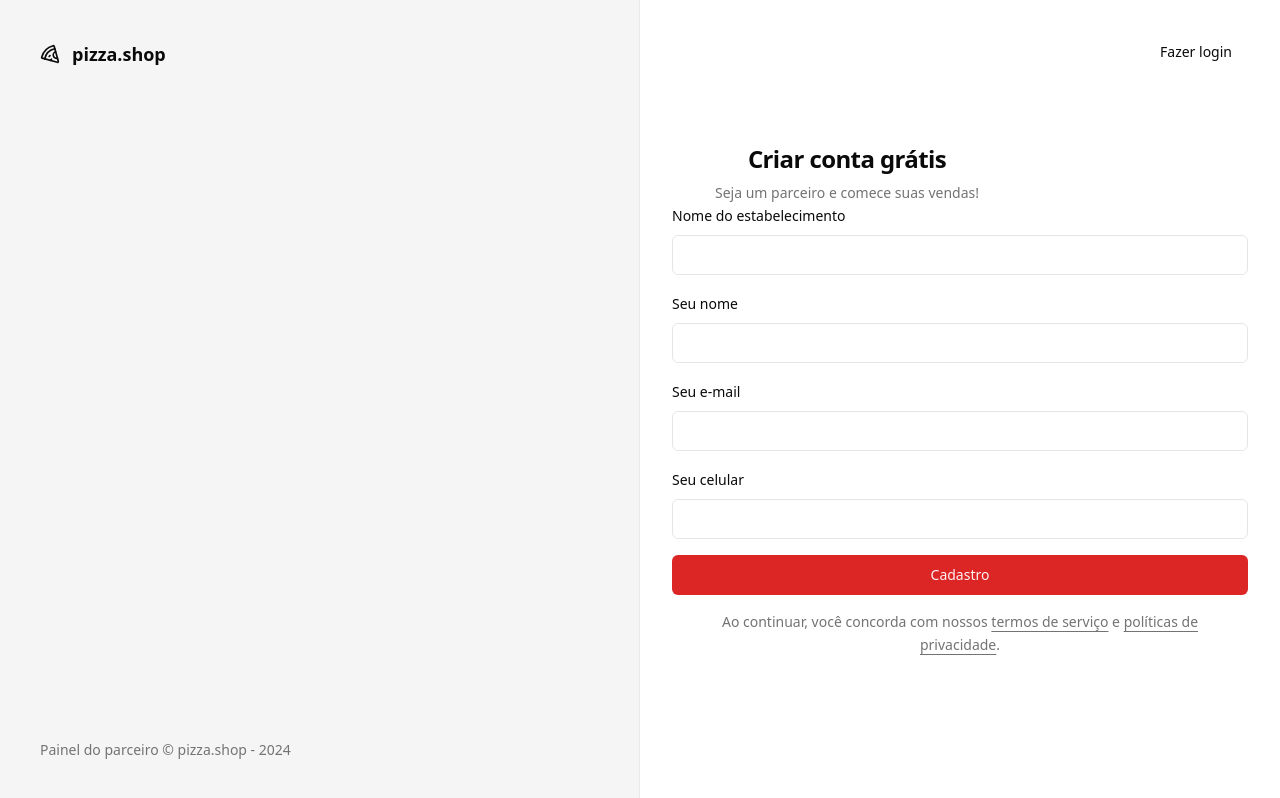
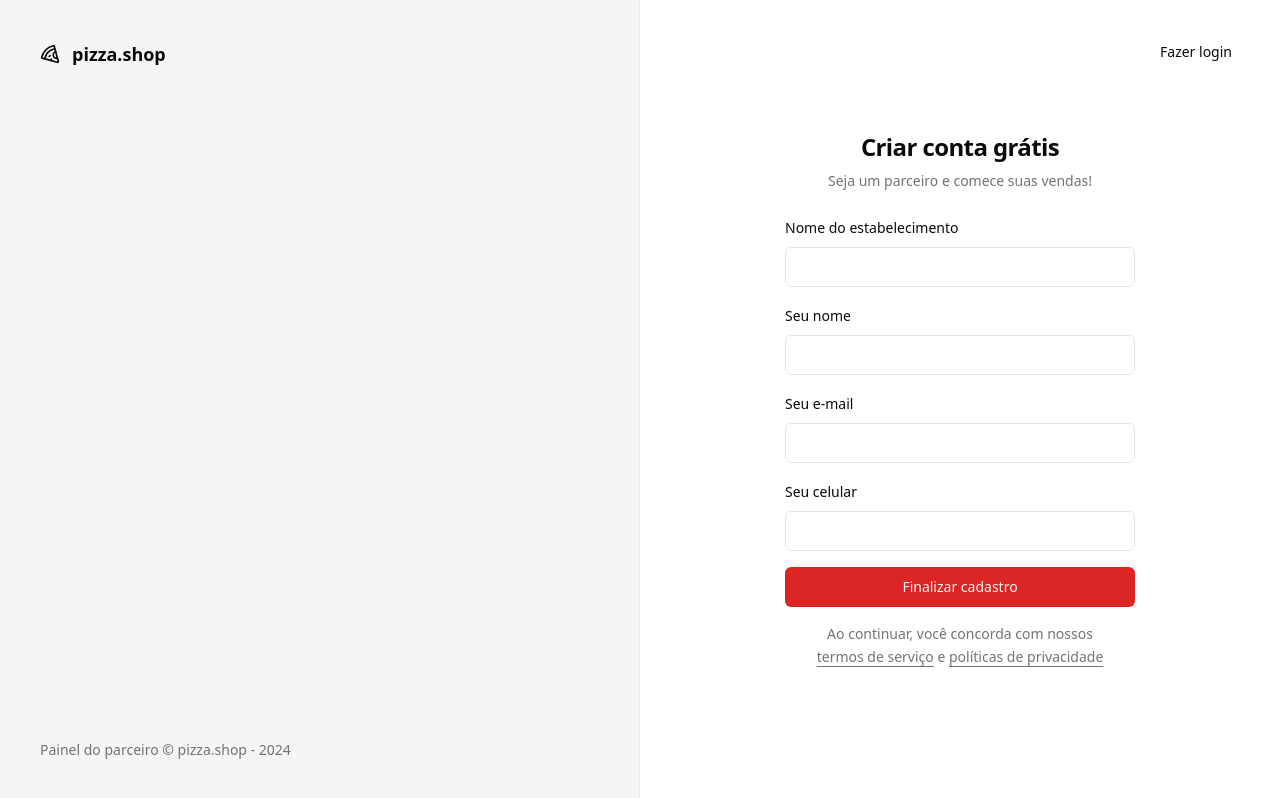
Before and after one commit to lucasnoman/04-pizza-shop, a React (Vite) app: page /sign-up in a window 1280 px wide. Built offline with nearby package versions, Linux system fonts and the light colour scheme.

Commit message:
style: correct some style issues in sign up

```diff
--- a/src/pages/auth/SignIn.tsx
+++ b/src/pages/auth/SignIn.tsx
@@ -35,7 +35,7 @@ export function SignIn() {
   }
 
   return (
-    <div>
+    <>
       <Helmet title="Login" />
       <div className="p-8">
         <Button variant="ghost" asChild className="absolute right-8 top-8">
@@ -50,7 +50,6 @@ export function SignIn() {
               Acompanhe suas vendas pelo painel do parceiro!
             </p>
           </div>
-        </div>
 
           <form onSubmit={handleSubmit(handleSignIn)} className="space-y-4">
             <div className="space-y-2">
@@ -64,5 +63,6 @@ export function SignIn() {
           </form>
         </div>
       </div>
+    </>
   )
 }
--- a/src/pages/auth/SignUp.tsx
+++ b/src/pages/auth/SignUp.tsx
@@ -1,6 +1,6 @@
 import { Helmet } from 'react-helmet-async'
 import { useForm } from 'react-hook-form'
-import { Link } from 'react-router-dom'
+import { Link, useNavigate } from 'react-router-dom'
 import { toast } from 'sonner'
 import { z } from 'zod'
 
@@ -19,6 +19,8 @@ const signUpForm = z.object({
 type SignUpForm = z.infer<typeof signUpForm>
 
 export function SignUp() {
+  const navigate = useNavigate()
+
   const {
     register,
     handleSubmit,
@@ -26,28 +28,31 @@ export function SignUp() {
   } = useForm<SignUpForm>()
 
   async function handleSignUp(data: SignUpForm) {
+    try {
       console.log(data)
 
-    try {
-      await new Promise((resolve) => setTimeout(resolve, 1000))
-      // toast.success('Enviamos um link de autenticação para seu e-mail.', {
-      //   action: {
-      //     label: 'Reenviar',
-      //     onClick: () => handleSignUp(data),
-      //   },
-      // })
+      await new Promise((resolve) => setTimeout(resolve, 2000))
+
+      toast.success('Restaurante cadastrado com sucesso!', {
+        action: {
+          label: 'Login',
+          onClick: () => navigate('/sign-in'),
+        },
+      })
     } catch {
-      toast.error('Credenciais inválidas.')
+      toast.error('Erro ao cadastrar restaurante.')
     }
   }
 
   return (
-    <div>
+    <>
       <Helmet title="Cadastro" />
+
       <div className="p-8">
         <Button variant="ghost" asChild className="absolute right-8 top-8">
           <Link to="/sign-in">Fazer login</Link>
         </Button>
+
         <div className="flex w-[350px] flex-col justify-center gap-6">
           <div className="flex flex-col gap-2 text-center">
             <h1 className="text-2xl font-semibold tracking-tight">
@@ -57,9 +62,8 @@ export function SignUp() {
               Seja um parceiro e comece suas vendas!
             </p>
           </div>
-        </div>
 
-        <form onSubmit={handleSubmit(handleSignUp)} className="space-y-4">
+          <form className="space-y-4" onSubmit={handleSubmit(handleSignUp)}>
             <div className="space-y-2">
               <Label htmlFor="restaurantName">Nome do estabelecimento</Label>
               <Input
@@ -71,7 +75,11 @@ export function SignUp() {
 
             <div className="space-y-2">
               <Label htmlFor="managerName">Seu nome</Label>
-            <Input id="managerName" type="text" {...register('managerName')} />
+              <Input
+                id="managerName"
+                type="text"
+                {...register('managerName')}
+              />
             </div>
 
             <div className="space-y-2">
@@ -84,23 +92,23 @@ export function SignUp() {
               <Input id="phone" type="tel" {...register('phone')} />
             </div>
 
-          <Button disabled={isSubmitting} type="submit" className="w-full">
-            Cadastro
+            <Button disabled={isSubmitting} className="w-full" type="submit">
+              Finalizar cadastro
             </Button>
 
             <p className="px-6 text-center text-sm leading-relaxed text-muted-foreground">
               Ao continuar, você concorda com nossos{' '}
-            <a className="underline underline-offset-4" href="#">
+              <a href="" className="underline underline-offset-4">
                 termos de serviço
               </a>{' '}
               e{' '}
-            <a className="underline underline-offset-4" href="#">
+              <a href="" className="underline underline-offset-4">
                 políticas de privacidade
               </a>
-            .
             </p>
           </form>
         </div>
       </div>
+    </>
   )
 }
```
Lines whose indentation alone changed are shown as unchanged.
